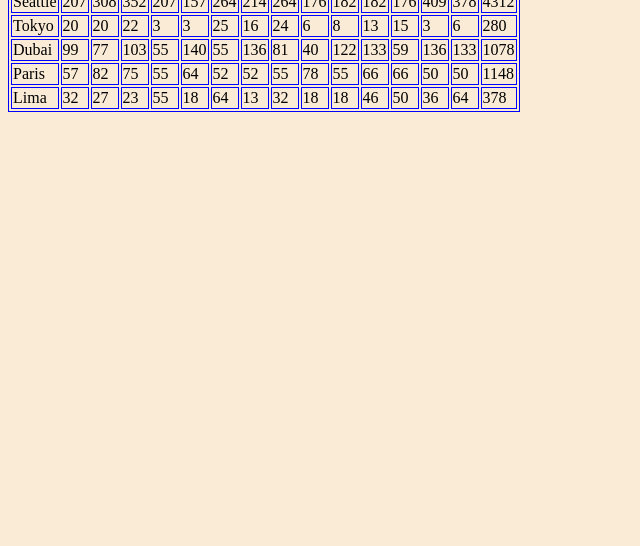
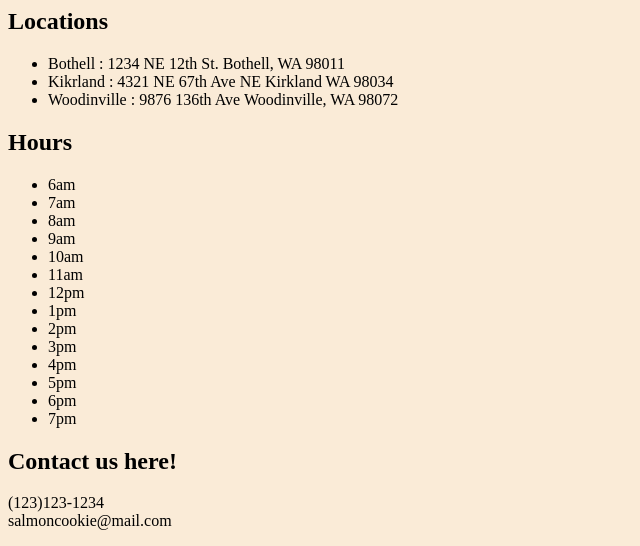
Before and after one commit to h-griffin/cookie-stand, a plain HTML site: page index.html in a window 1280 px wide. Shown: the part 360-906 px from the top of the page, without its empty margins (0-640 px from the left). Before the commit the page ends 800 px from the top, so only its background shows below. Drawn offline with Linux system fonts and the light colour scheme.

Commit message:
added photos and index info location contact etc

```diff
--- a/index.html
+++ b/index.html
@@ -17,7 +17,32 @@
     </nav>
     <img src="https://codefellows.github.io/code-201-guide/curriculum/class-06/lab/assets/salmon.png" alt="image of salmon">
 
-      <table id='table'></table>
+    <h2>Locations</h2>
+    <ul>
+        <li> Bothell : 1234 NE 12th St. Bothell, WA 98011</li>
+        <li> Kikrland : 4321 NE 67th Ave NE Kirkland WA 98034</li>
+        <li> Woodinville : 9876 136th Ave Woodinville, WA 98072</li>
+    </ul>
+    <h2>Hours</h2>
+    <ul>
+        <li>6am</li>
+        <li>7am</li>
+        <li>8am</li>
+        <li>9am</li>
+        <li>10am</li>
+        <li>11am</li>
+        <li>12pm</li>
+        <li>1pm</li>
+        <li>2pm</li>
+        <li>3pm</li>
+        <li>4pm</li>
+        <li>5pm</li>
+        <li>6pm</li>
+        <li>7pm</li>
+    </ul>
+    <h2>Contact us here!</h2>
+    <p>(123)123-1234 <br>
+    salmoncookie@mail.com </p>
       <script src="js/app.js"></script>
     <!-- <script src="js/app.js"></script> -->
 </body>
```
Also changed, not shown: img/chinook.jpg (added), img/cutter.jpeg (added), img/family.jpg (added), img/fish.jpg (added), img/frosted-cookie.jpg (added), img/shirt.jpg (added).
